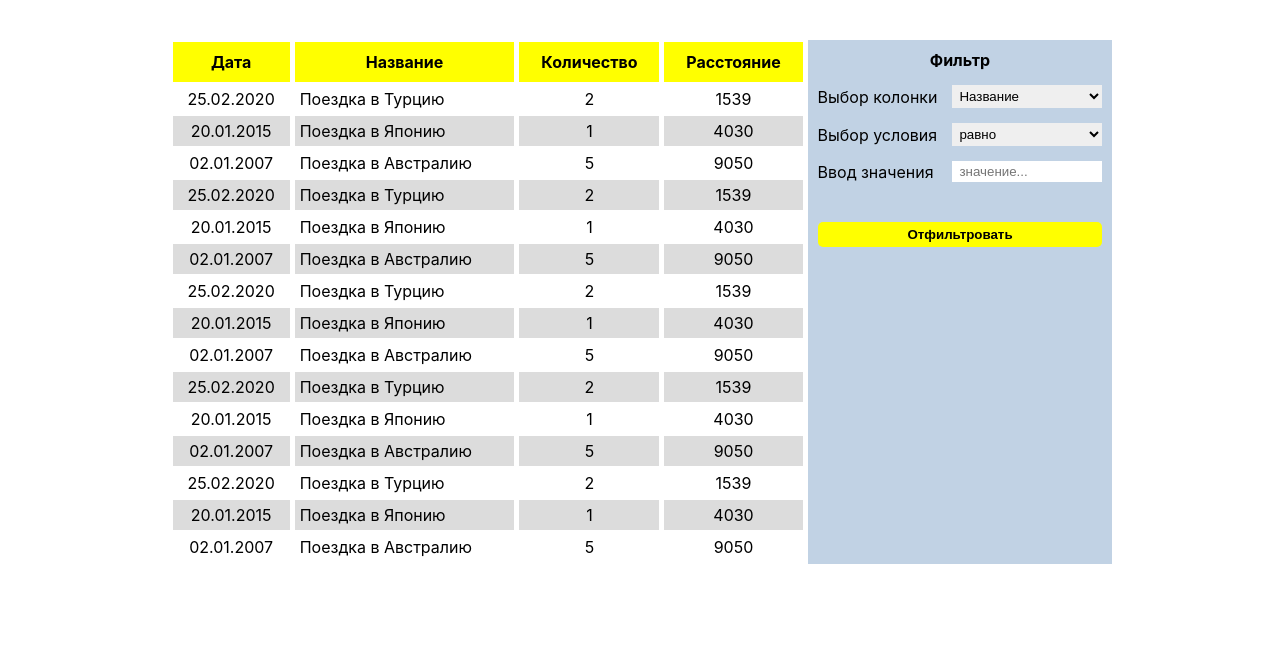
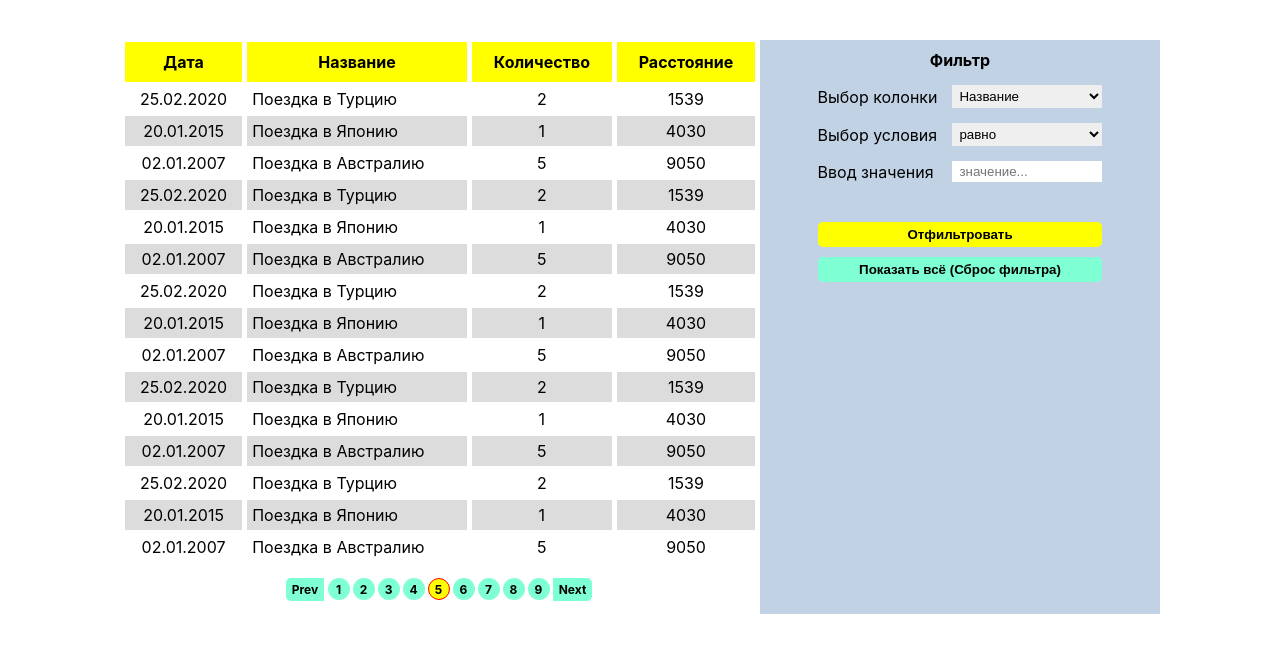
Before and after one commit to AlexandrV9/Test-Table-React, a React (Create React App) app: page / in a window 1280 px wide. Shown: the top 652 px of the page. Built offline with nearby package versions, Linux system fonts and the light colour scheme.

Commit message:
feat: added pagination markup

```diff
--- a/src/App.css
+++ b/src/App.css
@@ -1,4 +1,6 @@
 .main-content {
   margin-top: 40px;
-  display: flex;
+  display: grid;
+  grid-template-columns: 1fr 400px;
+  grid-template-rows: 1fr 50px;
 }
--- a/src/App.js
+++ b/src/App.js
@@ -1,14 +1,16 @@
 import React from 'react';
 
 import './App.css';
+
 import Filter from './components/Filter/Filter';
-
 import Table from './components/Table/Table';
+import Pagination from './components/Pagination/Pagination';
 
 function App() {
   return (
     <main className='main-content'>
       <Table />
+      <Pagination />
       <Filter />
     </main>
   );
--- a/src/components/Filter/Filter.css
+++ b/src/components/Filter/Filter.css
@@ -4,6 +4,8 @@
   align-items: center;
   background-color: rgb(193, 210, 228);
   padding: 10px;
+  grid-column: 2/end;
+  grid-row: 1/end;
 }
 
 .filter__form {
@@ -39,9 +41,21 @@
   background-color: yellow;
   font-weight: bold;
   transition: all 0.2s linear;
+  margin-bottom: 10px;
 }
 
-.filter__button-submit:hover {
+.filter__button-reset {
+  padding: 5px 3px;
+  border: none;
+  border-radius: 5px;
+  background-color: aquamarine;
+  font-weight: bold;
+  transition: all 0.2s linear;
+
+}
+
+.filter__button-submit:hover,
+.filter__button-reset:hover {
   transform: scale(1.02);
   box-shadow: 0px 0px 14px 0px rgba(0, 0, 0, 0.2);
 }
--- a/src/components/Filter/Filter.jsx
+++ b/src/components/Filter/Filter.jsx
@@ -10,7 +10,7 @@ import {
 import './Filter.css';
 
 
-const Filter = ({ dataCell }) => {
+const Filter = () => {
   return (
     <div className='filter'>
       <p className='filter__title'>Фильтр</p>
@@ -22,6 +22,7 @@ const Filter = ({ dataCell }) => {
           <input className='filter__input-text' type="text" placeholder='значение...'/>
         </div>
         <button type='submit' className='filter__button-submit'>Отфильтровать</button>
+        <button className='filter__button-reset'>Показать всё (Сброс фильтра)</button>
       </form>
     </div>
   )
--- /dev/null
+++ b/src/components/Pagination/Pagination.css
@@ -0,0 +1,67 @@
+.pagination {
+  grid-column: 1/2;
+  grid-row: 2/3;
+  justify-self: center;
+  display: grid;
+  grid-template-columns: 40px 1fr 40px;
+  align-items: center;
+  justify-items: center;
+  padding: 0 10px;
+}
+
+.pagination__page-item,
+.pagination__page-item_active {
+  font-weight: bold;
+  font-size: 12px;
+  display: flex;
+  align-items: center;
+  justify-content: center;
+  padding: 2px;
+  width: 22px;
+  height: 22px;
+  background-color: aquamarine;
+  border-radius: 50%;
+  margin-right: 3px;
+  transition: all 0.2s linear;
+}
+
+.pagination__page-item:hover {
+  background-color: rgb(220, 220, 220);
+  cursor: pointer;
+}
+
+.pagination__page-item_active {
+  background-color: yellow;
+  border: 1px solid red;
+  cursor: not-allowed;
+}
+
+.pagination__pages-wrapper {
+  display: flex;
+}
+
+.pagination__button-prev,
+.pagination__button-next {
+  transition: all 0.2s linear;
+  font-weight: bold;
+  font-size: 12px;
+  padding: 4px 6px;
+  background-color: aquamarine;
+}
+
+.pagination__button-prev:hover,
+.pagination__button-next:hover {
+  background-color: rgb(220, 220, 220);
+  cursor: pointer;
+}
+
+.pagination__button-prev {
+  border-top-left-radius: 5px;
+  border-bottom-left-radius: 5px;
+  margin-right: 5px;
+}
+
+.pagination__button-next {
+  border-bottom-right-radius: 5px;
+  border-top-right-radius: 5px;
+}
--- /dev/null
+++ b/src/components/Pagination/Pagination.jsx
@@ -0,0 +1,38 @@
+import React, { useMemo } from 'react';
+
+import './Pagination.css';
+
+
+const Pagination = () => {
+  const page = 5
+  const pages = useMemo(() => {
+    return [1, 2, 3, 4, 5, 6, 7, 8, 9]
+  },[]);
+  // const maxPages = 5;
+
+  return (
+    <div className='pagination'>
+      <div className='pagination__button-prev'>
+        Prev
+      </div>
+      <div className='pagination__pages-wrapper'>
+        {pages.map((item) => (
+          <div
+            className={
+              page === item ? 'pagination__page-item_active' : 'pagination__page-item'
+            }
+            // onClick={() => onChangePage(item)}
+            key={item}
+          >
+          {item}
+          </div>
+        ))}
+      </div>
+      <div className='pagination__button-next'>
+        Next
+      </div>
+    </div>
+  );
+}
+
+export default Pagination;
```
